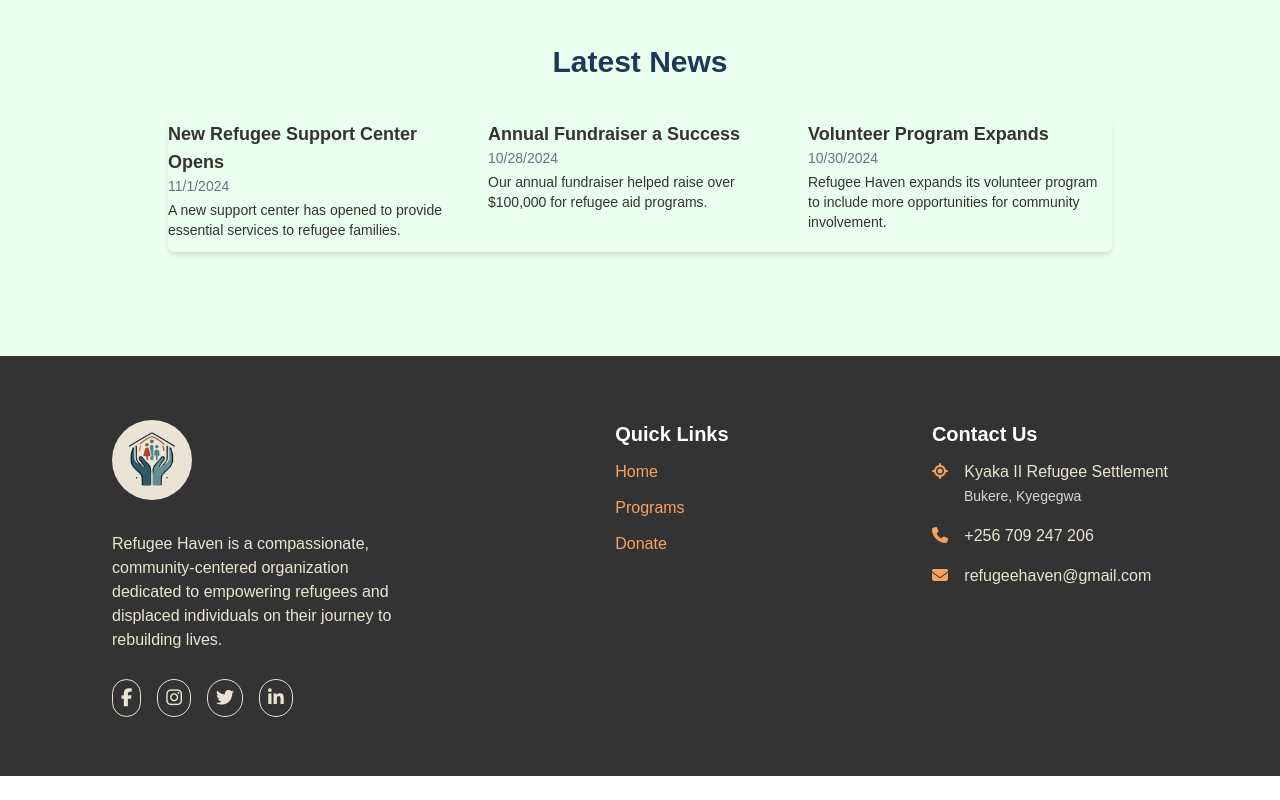
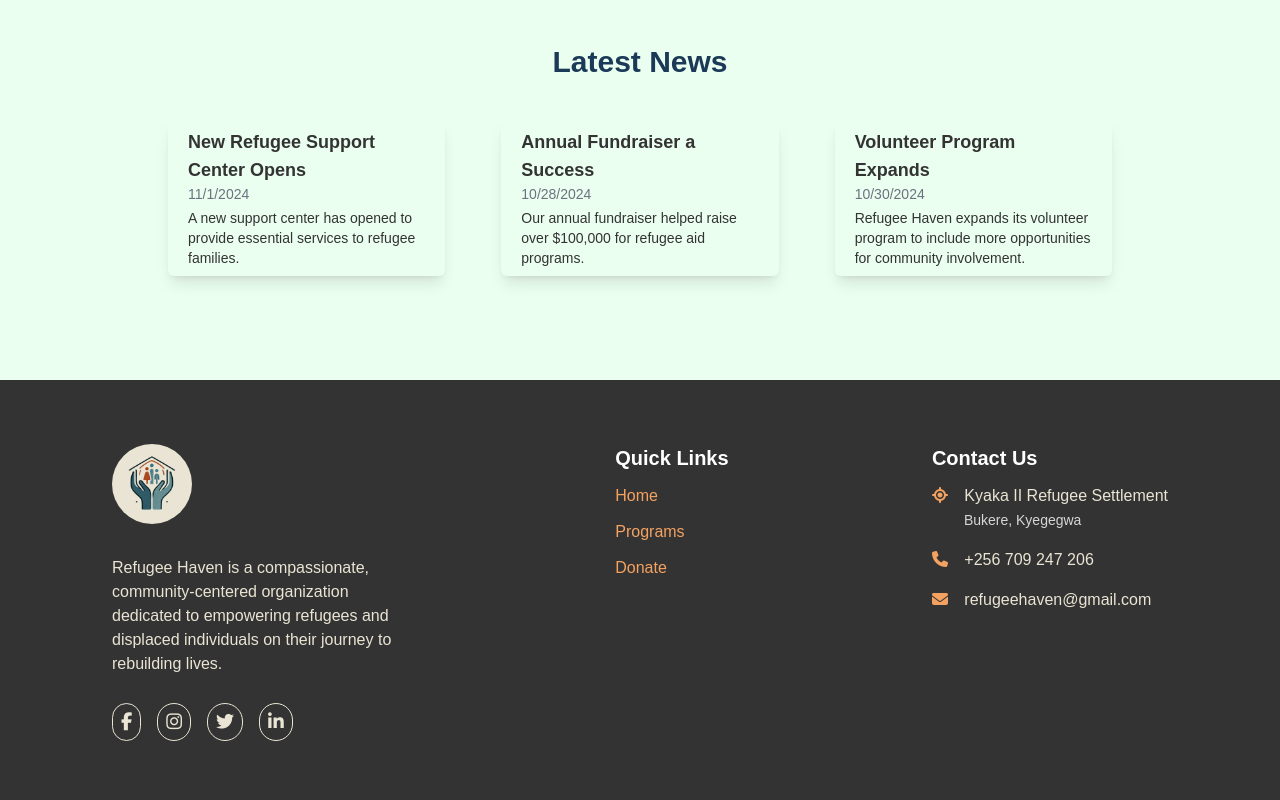
Before and after one commit to Ntihanabayo-Alphonse/Refugee-Haven, a React (Vite) app in the folder refugee-haven/: page / in a window 1280 px wide. Shown: the part 3700-4500 px from the top of the page. Before the commit the page ends 4476 px from the top, so only its background shows below. Built offline with nearby package versions, Linux system fonts and the light colour scheme.

Commit message:
add styles to the latest news

```diff
--- a/refugee-haven/src/components/LatestNews.jsx
+++ b/refugee-haven/src/components/LatestNews.jsx
@@ -19,9 +19,9 @@ const LatestNews = () => {
     return (
         <>
         { news && (
-            <div className="rounded-md shadow-md grid grid-cols-3 gap-4">
+            <div className="grid grid-cols-3 gap-14">
                 {news.map(article => (
-                    <div key={article?.id} className="mb-3">
+                    <div key={article?.id} className="rounded-md shadow-lg px-5 py-2">
                         <h3 className="text-lg font-semibold">{article?.title}</h3>
                         <p className="text-sm text-gray-500">{new Date(article?.date).toLocaleDateString()}</p>
                         <p className="text-sm mt-1">{article?.description}</p>
```
